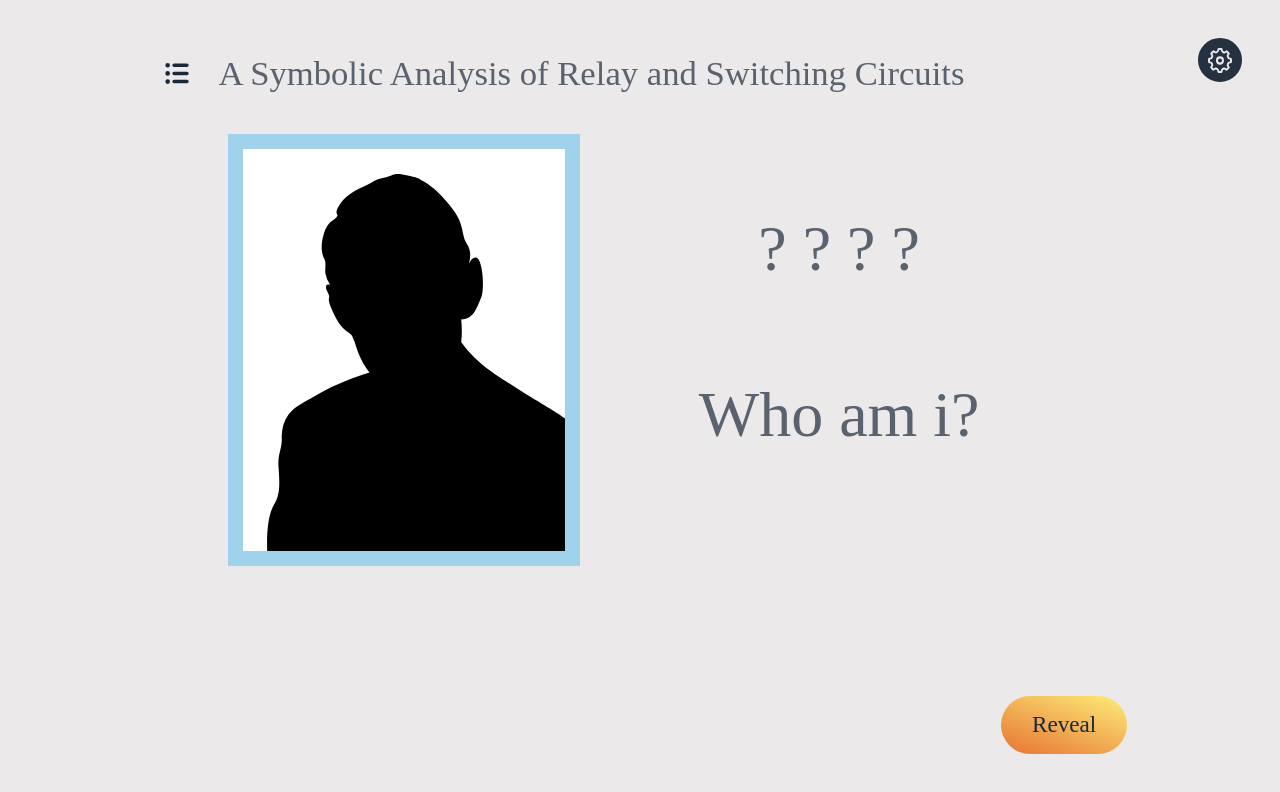
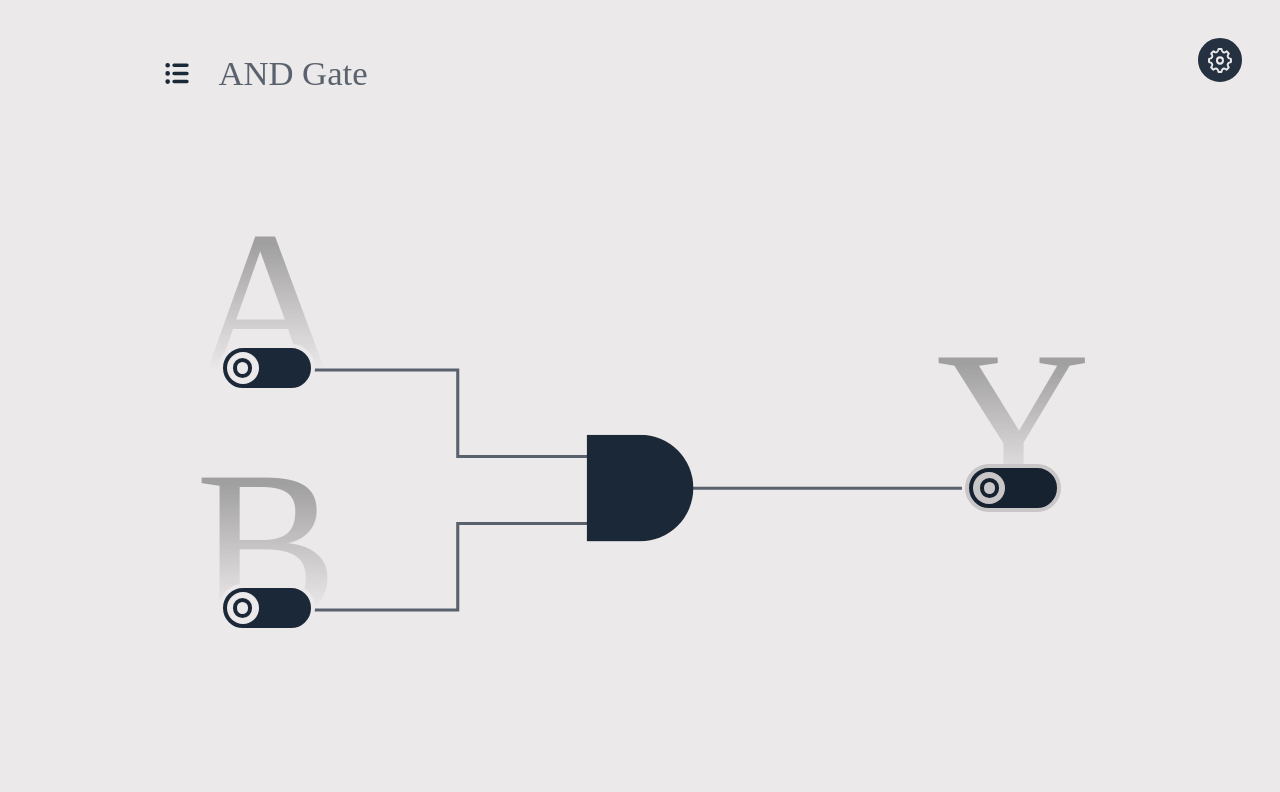
Before and after one commit to Rocy-June/Processor_Logic_Visualizer, a Vue app: page / in a window 1280 px wide. Shown: the top 792 px of the page. Built offline with nearby package versions, Linux system fonts and the light colour scheme; a web font is replaced by a local one.

Commit message:
fix(ui): fixed all unit problems and completed AndGatePage.

```diff
--- a/src/App.vue
+++ b/src/App.vue
@@ -57,7 +57,7 @@
 
 const { locale } = useI18n()
 
-const steps = reactive([2, 0, 1])
+const steps = reactive([2, 1, 0])
 // const steps = reactive([2, 1, 0])
 
 watch(
--- a/src/assets/main.less
+++ b/src/assets/main.less
@@ -27,3 +27,12 @@
     transition: background-color 0.2s;
   }
 }
+
+.background-text {
+  white-space: nowrap;
+  line-height: 100%;
+  color: transparent;
+  background: linear-gradient(0deg, transparent 20%, var(--sub-text-color) 80%);
+  background-clip: text;
+  transform: translateX(-50%);
+}
--- a/src/components/LogicWire.vue
+++ b/src/components/LogicWire.vue
@@ -1,5 +1,8 @@
 <template>
-  <div :class="{ 'logic-wire-box': true, ready: prop_in, active: model }">
+  <div
+    :class="{ 'logic-wire-box': true, ready: prop_in, active: model }"
+    :style="{ '--delay': delay + 'ms' }"
+  >
     <svg :viewBox="`0 0 ${width} ${height}`" ref="svg">
       <slot />
     </svg>
@@ -61,7 +64,7 @@
 
   &.ready {
     circle {
-      animation: move 0.2s linear forwards;
+      animation: move var(--delay) linear forwards;
     }
   }
 
@@ -73,7 +76,7 @@
 
   path {
     stroke: var(--text-color);
-    stroke-width: 2.5px;
+    stroke-width: 0.3cqw;
     fill: transparent;
 
     @keyframes move {
--- a/src/i18n/chinese_simplified.json
+++ b/src/i18n/chinese_simplified.json
@@ -91,6 +91,10 @@
     "reveal": "揭晓",
     "next_section": "下一章节"
   },
+  "and_gate_page": {
+    "title": "与门",
+    "explain": "与门是指将两个开关串联起来，只有当两个开关都启用时，输出才会为 1。只要任意一个开关关闭，输出都会为 0。其逻辑关系表示为真值表如下："
+  },
 
   "recommend_aspect_ratio_dialog": {
     "title": "非常抱歉...",
--- a/src/pages/AndGatePage.vue
+++ b/src/pages/AndGatePage.vue
@@ -8,57 +8,107 @@
     </h1>
 
     <transition name="slide-to-bottom">
-      <div class="explain" v-if="handled">{{ $t('and_gate_page.explain') }}</div>
+      <div class="explain" v-if="handled">
+        <div class="explain-text">{{ $t('and_gate_page.explain') }}</div>
+        <div class="explain-truth-table-box">
+          <table>
+            <thead>
+              <tr>
+                <th>A</th>
+                <th>B</th>
+                <th>Y</th>
+              </tr>
+            </thead>
+            <tbody>
+              <tr>
+                <td class="true">1</td>
+                <td class="false">0</td>
+                <td class="false">0</td>
+              </tr>
+              <tr>
+                <td class="false">0</td>
+                <td class="true">1</td>
+                <td class="false">0</td>
+              </tr>
+              <tr>
+                <td class="true">1</td>
+                <td class="true">1</td>
+                <td class="true">1</td>
+              </tr>
+              <tr>
+                <td class="false">0</td>
+                <td class="false">0</td>
+                <td class="false">0</td>
+              </tr>
+            </tbody>
+          </table>
+        </div>
+      </div>
     </transition>
 
-    <div class="handle-box">
-      <SwitchButton class="switch-a" :size="'4.5cqw'" v-model="switch_a" />
-      <SwitchButton class="switch-b" :size="'4.5cqw'" v-model="switch_b" />
+    <div :class="{ 'handle-box': true, handled: handled }">
+      <div class="background-text a">A</div>
+      <SwitchButton class="switch a" :size="'4.5cqw'" v-model="switch_a" />
+      <div class="background-text b">B</div>
+      <SwitchButton class="switch b" :size="'4.5cqw'" v-model="switch_b" />
       <LogicWire
-        class="wire-front-a"
-        :width="200"
-        :height="150"
+        class="wire-front a"
+        :width="555"
+        :height="250"
         :delay="200"
         :prop_in="switch_a"
-        v-model="gate_a"
+        v-model="wire_a"
       >
-        <path d="m78 105h50v35h50" />
-        <circle r="5" fill="var(--border-color)" style="offset-path: path('m78 105h50v35h50')" />
+        <path d="m215 127h150v90h150" />
+        <circle r="5" fill="var(--border-color)" style="offset-path: path('m215 127h150v90h150')" />
       </LogicWire>
       <LogicWire
-        class="wire-front-b"
-        :width="200"
-        :height="150"
+        class="wire-front b"
+        :width="555"
+        :height="250"
         :delay="200"
         :prop_in="switch_b"
-        v-model="gate_b"
+        v-model="wire_b"
       >
-        <path d="m78 45h50v-35h50" />
-        <circle r="5" fill="var(--border-color)" style="offset-path: path('m78 45h50v-35h50')" />
+        <path d="m215 127h150v-90h150" />
+        <circle
+          r="6"
+          fill="var(--border-color)"
+          style="offset-path: path('m215 127h150v-90h150')"
+        />
       </LogicWire>
-      <AndGate class="gate" :size="'10cqw'" :a="gate_a" :b="gate_b" v-model="gate_y" />
+      <AndGate class="gate" :size="'10cqw'" :a="wire_a" :b="wire_b" v-model="wire_y" />
       <LogicWire
         class="wire-back"
-        :width="200"
-        :height="300"
+        :width="555"
+        :height="500"
         :delay="200"
-        :prop_in="gate_y"
+        :prop_in="wire_y"
         v-model="switch_y"
       >
-        <path d="m22 150h100" />
-        <circle r="5" fill="var(--border-color)" style="offset-path: path('m22 150h100')" />
+        <path d="m55 250h280" />
+        <circle r="5" fill="var(--border-color)" style="offset-path: path('m55 250h280')" />
       </LogicWire>
-      <SwitchButton class="switch-y" :size="'4.5cqw'" v-model="switch_y" :disabled="true" />
+      <div class="background-text y">Y</div>
+      <SwitchButton class="switch y" :size="'4.5cqw'" v-model="switch_y" :disabled="true" />
     </div>
+
+    <transition name="slide-to-left">
+      <MainHandleButton class="next" v-if="handled" @click="next_page">
+        {{ $t('switches_page.next_section') }}
+      </MainHandleButton>
+    </transition>
   </div>
 </template>
 
 <script setup>
-import { ref, watch } from 'vue'
+import { nextTick, ref, watch } from 'vue'
+
 import ColoredSVG from '@/components/ColoredSVG.vue'
 import SwitchButton from '@/components/SwitchButton.vue'
 import LogicWire from '@/components/LogicWire.vue'
 import AndGate from '@/components/AndGate.vue'
+import MainHandleButton from '@/components/MainHandleButton.vue'
 
 import list_logo from '@/assets/list.svg'
 
@@ -68,9 +118,9 @@
 const switch_b = ref(false)
 const switch_y = ref(false)
 
-const gate_a = ref(false)
-const gate_b = ref(false)
-const gate_y = ref(false)
+const wire_a = ref(false)
+const wire_b = ref(false)
+const wire_y = ref(false)
 
 const handled = ref(false)
 
@@ -81,75 +131,135 @@
 
   console.log(handled.value)
 })
+
+const next_page = () => {
+  nextTick(() => {
+    emit('next-page')
+  })
+}
 </script>
 
 <style lang="less" scoped>
 .and-gate-page-box {
   padding: 2em;
+  font-size: 2.17cqw;
+
+  .explain {
+    font-size: 2cqw;
+
+    .explain-truth-table-box {
+      text-align: center;
+
+      table {
+        margin: auto;
+        border-collapse: collapse;
+
+        td,
+        th {
+          padding: 0.15em 2em;
+          border: 0.2cqw solid var(--border-color);
+          background-color: var(--primary-gray);
+
+          &.true {
+            background-color: #adeba0;
+          }
+
+          &.false {
+            background-color: #ebb0a0;
+          }
+        }
+      }
+    }
+  }
 
   .handle-box {
-    position: relative;
-    container: size;
-    width: min(1000px, 100vw - 4em);
-    height: min(750px, (100vw - 4em) / 4 * 3);
-    margin: 2em auto 0;
+    position: absolute;
+    bottom: 15cqh;
+    left: 0;
+    right: 0;
+    width: 100cqw;
+    height: 60cqh;
     overflow: hidden;
+    transition: all 0.3s;
 
-    .switch-a,
-    .switch-b,
-    .switch-y,
+    &.handled {
+      bottom: 0;
+    }
+
+    .background-text {
+      position: absolute;
+      font-size: 20cqw;
+      top: -40%;
+      left: 50%;
+      z-index: 2;
+
+      &.a {
+        top: 0;
+        left: 15%;
+      }
+      &.b {
+        top: 50%;
+        left: 15%;
+      }
+      &.y {
+        top: 25%;
+        left: 85%;
+      }
+    }
+
+    .switch,
     .gate {
       position: absolute;
       transform: translate(-50%, -50%);
-      z-index: 2;
-    }
+      z-index: 3;
 
-    .switch-a {
+      &.a {
         top: 35%;
         left: 15%;
       }
-
-    .switch-b {
-      top: 65%;
+      &.b {
+        top: 85%;
         left: 15%;
       }
+      &.y {
+        top: 60%;
+        left: 85%;
+      }
+    }
 
-    .wire-front-a,
-    .wire-front-b,
-    .wire-back {
+    .wire-front {
       position: absolute;
       width: 50%;
-    }
+      left: 0;
 
-    .wire-front-a,
-    .wire-front-b {
-      left: 0;
-    }
-
-    .wire-front-a {
-      top: 0;
+      &.a {
+        top: 10%;
         height: 50%;
       }
-
-    .wire-front-b {
-      bottom: 0;
+      &.b {
+        bottom: -10%;
         height: 50%;
+      }
     }
 
     .wire-back {
+      position: absolute;
+      top: 10%;
+      width: 50%;
       right: 0;
       height: 100%;
     }
 
-    .switch-y {
-      top: 50%;
-      left: 85%;
+    .gate {
+      top: 60%;
+      left: 50%;
+    }
   }
 
-    .gate {
-      top: 50%;
-      left: 50%;
-    }
+  .next {
+    position: absolute;
+    right: 2em;
+    bottom: 2em;
   }
 }
 
@@ -173,4 +283,25 @@
   transform: translateY(-50%);
   opacity: 0;
 }
+
+.slide-to-left-enter-active,
+.slide-to-left-leave-active {
+  transition: all 0.3s;
+}
+.slide-to-left-enter-from {
+  transform: translateX(50%);
+  opacity: 0;
+}
+.slide-to-left-enter-to {
+  transform: translateX(0);
+  opacity: 1;
+}
+.slide-to-left-leave-from {
+  transform: translateX(0);
+  opacity: 1;
+}
+.slide-to-left-leave-to {
+  transform: translateX(50%);
+  opacity: 0;
+}
 </style>
--- a/src/pages/SwitchesPage.vue
+++ b/src/pages/SwitchesPage.vue
@@ -17,13 +17,13 @@
 
     <transition name="switch-off" apear>
       <div :class="{ 'state-off': true, handled: handled }" v-if="!switch_on">
-        <div class="state-text">{{ $t('switches_page.switch_off') }}</div>
+        <div class="background-text">{{ $t('switches_page.switch_off') }}</div>
         <div class="state-number">0</div>
       </div>
     </transition>
     <transition name="switch-on" apear>
       <div :class="{ 'state-on': true, handled: handled }" v-if="switch_on">
-        <div class="state-text">{{ $t('switches_page.switch_on') }}</div>
+        <div class="background-text">{{ $t('switches_page.switch_on') }}</div>
         <div class="state-number">1</div>
       </div>
     </transition>
@@ -117,15 +117,10 @@
       top: 65cqh;
     }
 
-    .state-text {
+    .background-text {
       position: absolute;
       top: -40%;
       left: 50%;
-      transform: translateX(-50%);
-      white-space: nowrap;
-      color: transparent;
-      background: linear-gradient(0deg, transparent 20%, var(--sub-text-color) 80%);
-      background-clip: text;
       z-index: 1;
     }
 
--- a/src/plugins/i18n.js
+++ b/src/plugins/i18n.js
@@ -15,6 +15,7 @@
 }
 
 const i18n = createI18n({
+  warnHtmlInMessage: 'off',
   locale: 'english',
   fallbackLocale: 'english',
   messages,
```
Also changed, not shown: 1 other file (tests, documents, lock files or other folders). Lines whose indentation alone changed are shown as unchanged.
